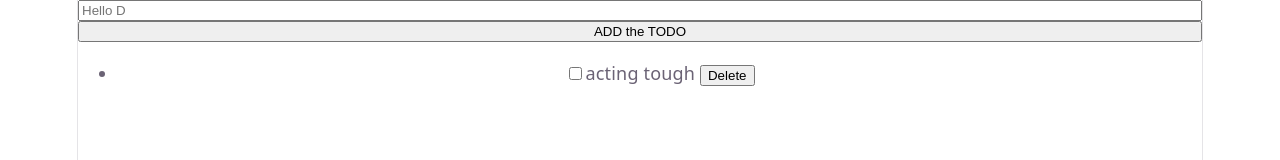
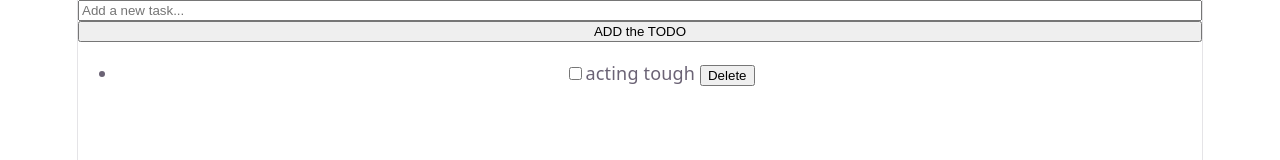
Before and after one commit to bedotaha1/todo-list-app, a React (Vite) app: page / in a window 1280 px wide. Shown: the top 160 px of the page. Built offline with nearby package versions, Linux system fonts and the light colour scheme.

Commit message:
Revert "initial D"
This reverts commit 9321092077eb17c1030d3239e786e0dc78179d77.

```diff
--- a/src/TodoList.tsx
+++ b/src/TodoList.tsx
@@ -17,7 +17,7 @@ export default function App() {
         value={text}
         onChange={e => setText(e.target.value)}
         type="text"
-        placeholder="Hello D"
+        placeholder="Add a new task..."
       />
       <button onClick={handleAdd}>ADD the TODO</button>
       <ul>
```
Also changed, not shown: 1 other file (tests, documents, lock files or other folders).
